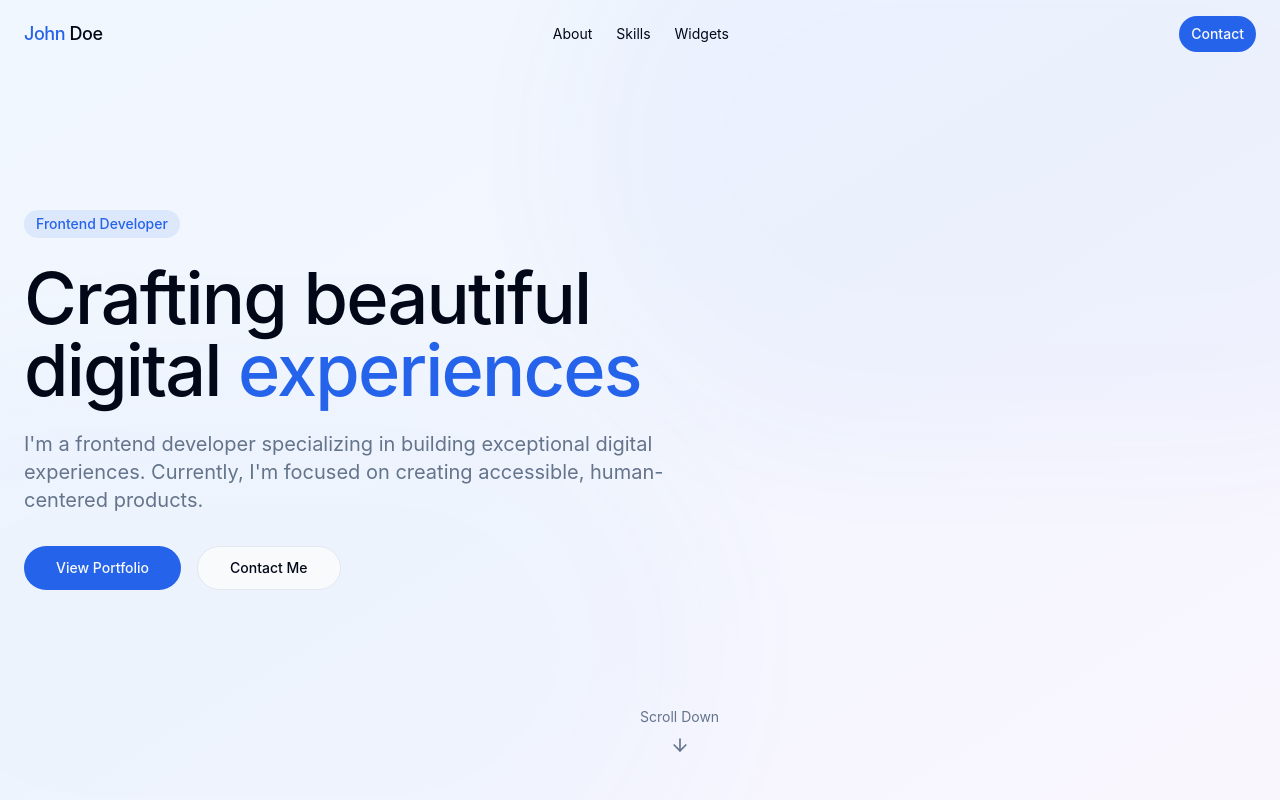
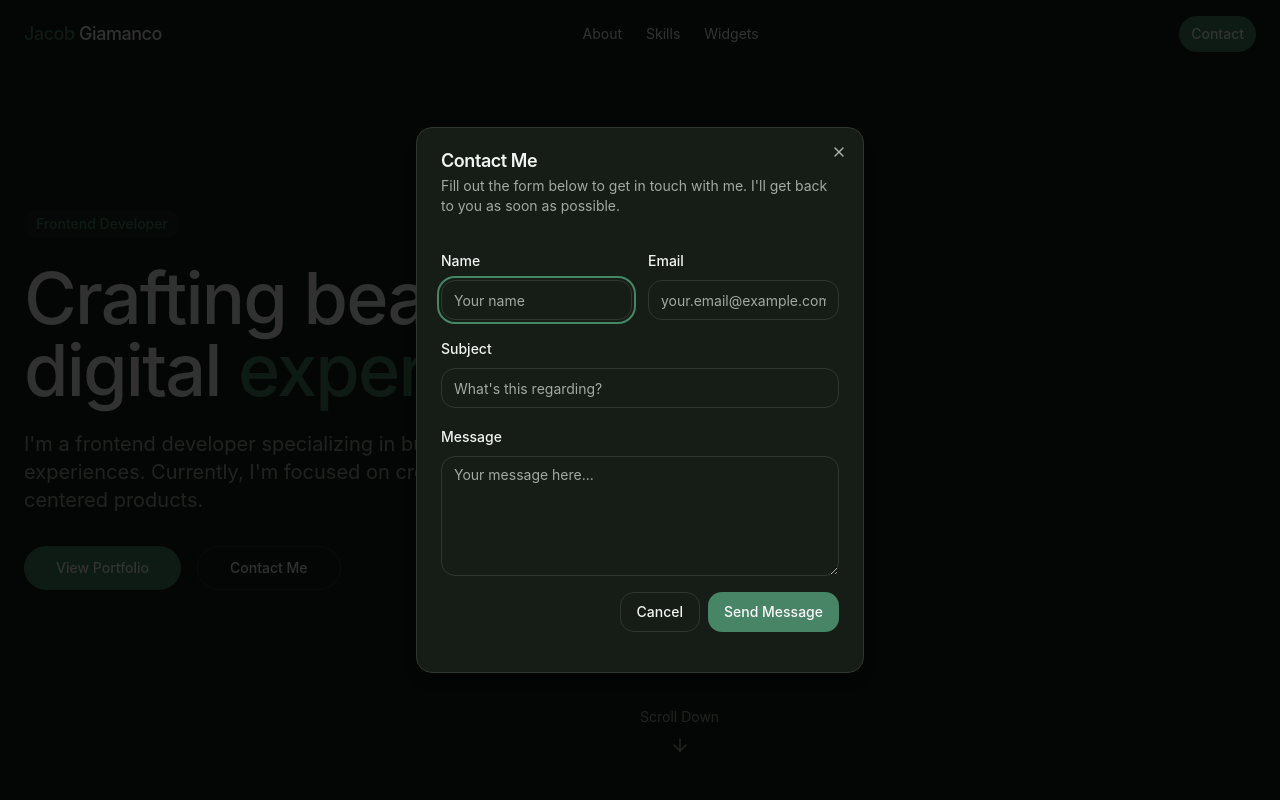
Before and after one commit to jgiamanco/jacobgiamanco, a React (Vite) app: page / in a window 1280 px wide. Both pictures are taken after a click on the button "Contact". Shown: the top 800 px of the page. Built offline with nearby package versions, Linux system fonts and the light colour scheme; a web font is replaced by a local one.

Commit message:
Update UI theme and functionality
- Update the UI theme to a darker, more natural style.
- Implement contact form modal functionality for contact buttons.
- Make the skills link scroll to the Technical Skills widget.
- Update the name to Jacob Giamanco.

```diff
--- /dev/null
+++ b/src/components/ContactModal.tsx
@@ -0,0 +1,73 @@
+
+import React from 'react';
+import { Dialog, DialogContent, DialogDescription, DialogHeader, DialogTitle, DialogFooter } from '@/components/ui/dialog';
+import { Button } from '@/components/ui/button';
+import { Input } from '@/components/ui/input';
+import { Textarea } from '@/components/ui/textarea';
+import { Label } from '@/components/ui/label';
+import { useToast } from "@/hooks/use-toast";
+
+interface ContactModalProps {
+  open: boolean;
+  onOpenChange: (open: boolean) => void;
+}
+
+export const ContactModal: React.FC<ContactModalProps> = ({ open, onOpenChange }) => {
+  const { toast } = useToast();
+
+  const handleSubmit = (e: React.FormEvent) => {
+    e.preventDefault();
+    // In a real application, you would send the form data to a backend server
+    toast({
+      title: "Message sent!",
+      description: "Thanks for reaching out. I'll get back to you soon.",
+    });
+    onOpenChange(false);
+  };
+
+  return (
+    <Dialog open={open} onOpenChange={onOpenChange}>
+      <DialogContent className="sm:max-w-md">
+        <DialogHeader>
+          <DialogTitle>Contact Me</DialogTitle>
+          <DialogDescription>
+            Fill out the form below to get in touch with me. I'll get back to you as soon as possible.
+          </DialogDescription>
+        </DialogHeader>
+
+        <form onSubmit={handleSubmit} className="space-y-4 py-4">
+          <div className="grid grid-cols-2 gap-4">
+            <div className="space-y-2">
+              <Label htmlFor="name">Name</Label>
+              <Input id="name" placeholder="Your name" required />
+            </div>
+            <div className="space-y-2">
+              <Label htmlFor="email">Email</Label>
+              <Input id="email" type="email" placeholder="your.email@example.com" required />
+            </div>
+          </div>
+
+          <div className="space-y-2">
+            <Label htmlFor="subject">Subject</Label>
+            <Input id="subject" placeholder="What's this regarding?" required />
+          </div>
+
+          <div className="space-y-2">
+            <Label htmlFor="message">Message</Label>
+            <Textarea
+              id="message"
+              placeholder="Your message here..."
+              className="min-h-[120px]"
+              required
+            />
+          </div>
+
+          <DialogFooter className="mt-6">
+            <Button type="button" variant="outline" onClick={() => onOpenChange(false)}>Cancel</Button>
+            <Button type="submit">Send Message</Button>
+          </DialogFooter>
+        </form>
+      </DialogContent>
+    </Dialog>
+  );
+};
--- a/src/components/Header.tsx
+++ b/src/components/Header.tsx
@@ -26,14 +26,14 @@ export const Header = () => {
       <Container>
         <div className="flex items-center justify-between">
           <div className="font-medium text-lg tracking-tight">
-            <span className="text-primary">John</span> Doe
+            <span className="text-primary">Jacob</span> Giamanco
           </div>
           <nav className="hidden md:flex items-center space-x-6">
             <a href="#about" className="text-sm hover:text-primary transition-colors">About</a>
             <a href="#skills" className="text-sm hover:text-primary transition-colors">Skills</a>
             <a href="#widgets" className="text-sm hover:text-primary transition-colors">Widgets</a>
           </nav>
-          <Button size="sm" className="rounded-full">Contact</Button>
+          <Button size="sm" className="rounded-full" id="header-contact-button">Contact</Button>
         </div>
       </Container>
     </header>
--- a/src/components/Hero.tsx
+++ b/src/components/Hero.tsx
@@ -9,10 +9,10 @@ export const Hero = () => {
     <section className="relative h-screen flex items-center">
       <div className="absolute inset-0 -z-10 overflow-hidden">
         <div
-          className="absolute inset-0 bg-gradient-to-br from-blue-50/80 via-indigo-50/50 to-purple-50/80 dark:from-blue-950/50 dark:via-indigo-950/30 dark:to-purple-950/50 animate-gradient-x"
+          className="absolute inset-0 bg-gradient-to-br from-emerald-950/90 via-green-900/70 to-teal-950/80 dark:from-emerald-950/90 dark:via-green-950/70 dark:to-teal-950/80 animate-gradient-x"
         />
-        <div className="absolute right-0 top-0 -translate-y-1/4 translate-x-1/4 w-3/4 h-3/4 rounded-full bg-primary opacity-[0.03] blur-3xl" />
-        <div className="absolute left-0 bottom-0 translate-y-1/4 -translate-x-1/4 w-3/4 h-3/4 rounded-full bg-blue-400 opacity-[0.03] blur-3xl" />
+        <div className="absolute right-0 top-0 -translate-y-1/4 translate-x-1/4 w-3/4 h-3/4 rounded-full bg-emerald-600 opacity-[0.03] blur-3xl" />
+        <div className="absolute left-0 bottom-0 translate-y-1/4 -translate-x-1/4 w-3/4 h-3/4 rounded-full bg-green-400 opacity-[0.03] blur-3xl" />
       </div>
 
       <Container>
@@ -31,7 +31,7 @@ export const Hero = () => {
             <Button size="lg" className="rounded-full">
               View Portfolio
             </Button>
-            <Button size="lg" variant="outline" className="rounded-full">
+            <Button size="lg" variant="outline" className="rounded-full" id="contact-button">
               Contact Me
             </Button>
           </div>
@@ -39,7 +39,7 @@ export const Hero = () => {
       </Container>
 
       <div className="absolute bottom-10 left-1/2 -translate-x-1/2 animate-hover-bounce">
-        <a href="#widgets" className="flex flex-col items-center text-muted-foreground hover:text-primary transition-colors">
+        <a href="#skills" className="flex flex-col items-center text-muted-foreground hover:text-primary transition-colors">
           <span className="text-sm mb-2">Scroll Down</span>
           <ArrowDown className="h-5 w-5" />
         </a>
--- a/src/components/Layout.tsx
+++ b/src/components/Layout.tsx
@@ -9,7 +9,7 @@ interface LayoutProps {
 
 export const Layout: React.FC<LayoutProps> = ({ children, className }) => {
   return (
-    <div className={cn("min-h-screen w-full", className)}>
+    <div className={cn("min-h-screen w-full bg-background text-foreground", className)}>
       {children}
     </div>
   );
--- a/src/index.css
+++ b/src/index.css
@@ -1,75 +1,74 @@
-
 @tailwind base;
 @tailwind components;
 @tailwind utilities;
 
 @layer base {
   :root {
-    --background: 210 40% 98%;
-    --foreground: 222.2 84% 4.9%;
+    --background: 120 10% 95%;
+    --foreground: 120 15% 15%;
 
     --card: 0 0% 100%;
-    --card-foreground: 222.2 84% 4.9%;
+    --card-foreground: 120 15% 15%;
 
     --popover: 0 0% 100%;
-    --popover-foreground: 222.2 84% 4.9%;
+    --popover-foreground: 120 15% 15%;
 
-    --primary: 221.2 83% 53.3%;
-    --primary-foreground: 210 40% 98%;
+    --primary: 150 30% 40%;
+    --primary-foreground: 0 0% 98%;
 
-    --secondary: 210 40% 96.1%;
-    --secondary-foreground: 222.2 47.4% 11.2%;
+    --secondary: 120 10% 92%;
+    --secondary-foreground: 120 15% 15%;
 
-    --muted: 210 40% 96.1%;
-    --muted-foreground: 215.4 16.3% 46.9%;
+    --muted: 120 10% 92%;
+    --muted-foreground: 120 5% 40%;
 
-    --accent: 210 40% 96.1%;
-    --accent-foreground: 222.2 47.4% 11.2%;
+    --accent: 142 30% 90%;
+    --accent-foreground: 120 15% 15%;
 
     --destructive: 0 84.2% 60.2%;
-    --destructive-foreground: 210 40% 98%;
+    --destructive-foreground: 0 0% 98%;
 
-    --border: 214.3 31.8% 91.4%;
-    --input: 214.3 31.8% 91.4%;
-    --ring: 221.2 83% 53.3%;
+    --border: 120 10% 85%;
+    --input: 120 10% 85%;
+    --ring: 150 30% 40%;
 
     --radius: 1rem;
 
     --widget: 0 0% 100%;
-    --widget-foreground: 222.2 84% 4.9%;
+    --widget-foreground: 120 15% 15%;
   }
 
   .dark {
-    --background: 222.2 84% 4.9%;
-    --foreground: 210 40% 98%;
+    --background: 130 15% 10%;
+    --foreground: 120 10% 95%;
 
-    --card: 222.2 84% 4.9%;
-    --card-foreground: 210 40% 98%;
+    --card: 130 15% 12%;
+    --card-foreground: 120 10% 95%;
 
-    --popover: 222.2 84% 4.9%;
-    --popover-foreground: 210 40% 98%;
+    --popover: 130 15% 12%;
+    --popover-foreground: 120 10% 95%;
 
-    --primary: 217.2 91.2% 59.8%;
-    --primary-foreground: 222.2 47.4% 11.2%;
+    --primary: 150 30% 40%;
+    --primary-foreground: 0 0% 98%;
 
-    --secondary: 217.2 32.6% 17.5%;
-    --secondary-foreground: 210 40% 98%;
+    --secondary: 130 10% 15%;
+    --secondary-foreground: 120 10% 95%;
 
-    --muted: 217.2 32.6% 17.5%;
-    --muted-foreground: 215 20.2% 65.1%;
+    --muted: 130 10% 15%;
+    --muted-foreground: 120 5% 65%;
 
-    --accent: 217.2 32.6% 17.5%;
-    --accent-foreground: 210 40% 98%;
+    --accent: 142 15% 20%;
+    --accent-foreground: 120 10% 95%;
 
     --destructive: 0 62.8% 30.6%;
-    --destructive-foreground: 210 40% 98%;
+    --destructive-foreground: 120 10% 95%;
 
-    --border: 217.2 32.6% 17.5%;
-    --input: 217.2 32.6% 17.5%;
-    --ring: 224.3 76.3% 48%;
+    --border: 130 10% 20%;
+    --input: 130 10% 20%;
+    --ring: 150 30% 40%;
 
-    --widget: 217.2 32.6% 17.5%;
-    --widget-foreground: 210 40% 98%;
+    --widget: 130 15% 15%;
+    --widget-foreground: 120 10% 95%;
   }
 }
 
--- a/src/pages/Index.tsx
+++ b/src/pages/Index.tsx
@@ -1,8 +1,9 @@
 
-import React from 'react';
+import React, { useState, useEffect } from 'react';
 import { Layout, Container } from '@/components/Layout';
 import { Header } from '@/components/Header';
 import { Hero } from '@/components/Hero';
+import { ContactModal } from '@/components/ContactModal';
 import { WeatherWidget } from '@/components/widgets/WeatherWidget';
 import { ClockWidget } from '@/components/widgets/ClockWidget';
 import { SkillsWidget } from '@/components/widgets/SkillsWidget';
@@ -10,12 +11,48 @@ import { ResumeWidget } from '@/components/widgets/ResumeWidget';
 import { StockWidget } from '@/components/widgets/StockWidget';
 import { ChatWidget } from '@/components/widgets/ChatWidget';
 import { SportsWidget } from '@/components/widgets/SportsWidget';
+import { Toaster } from '@/components/ui/toaster';
 
 const Index = () => {
+  const [contactModalOpen, setContactModalOpen] = useState(false);
+
+  useEffect(() => {
+    // Add dark class to html element
+    document.documentElement.classList.add('dark');
+
+    // Set up event listeners for contact buttons
+    const contactButtons = document.querySelectorAll('#contact-button, #header-contact-button');
+    contactButtons.forEach(button => {
+      button.addEventListener('click', () => setContactModalOpen(true));
+    });
+
+    return () => {
+      // Clean up event listeners
+      contactButtons.forEach(button => {
+        button.removeEventListener('click', () => setContactModalOpen(true));
+      });
+    };
+  }, []);
+
   return (
-    <Layout>
+    <Layout className="bg-background text-foreground">
       <Header />
       <Hero />
+
+      <section id="skills" className="py-20">
+        <Container>
+          <div className="mb-12">
+            <h2 className="section-heading">Technical Skills</h2>
+            <p className="text-lg text-muted-foreground max-w-2xl">
+              A showcase of my technical skills and proficiencies across various technologies and frameworks.
+            </p>
+          </div>
+
+          <div className="grid grid-cols-1 md:grid-cols-3 gap-6">
+            <SkillsWidget />
+          </div>
+        </Container>
+      </section>
 
       <section id="widgets" className="py-20">
         <Container>
@@ -30,7 +67,6 @@ const Index = () => {
             <WeatherWidget />
             <ClockWidget />
             <SportsWidget />
-            <SkillsWidget />
             <ResumeWidget />
             <StockWidget />
             <ChatWidget />
@@ -64,7 +100,7 @@ const Index = () => {
         <Container>
           <div className="flex flex-col md:flex-row justify-between items-center">
             <div className="mb-4 md:mb-0">
-              <div className="font-medium">© 2023 John Doe</div>
+              <div className="font-medium">© {new Date().getFullYear()} Jacob Giamanco</div>
               <div className="text-sm text-muted-foreground">Frontend Developer</div>
             </div>
             <div className="flex space-x-6">
@@ -76,6 +112,9 @@ const Index = () => {
           </div>
         </Container>
       </footer>
+
+      <ContactModal open={contactModalOpen} onOpenChange={setContactModalOpen} />
+      <Toaster />
     </Layout>
   );
 };
```
